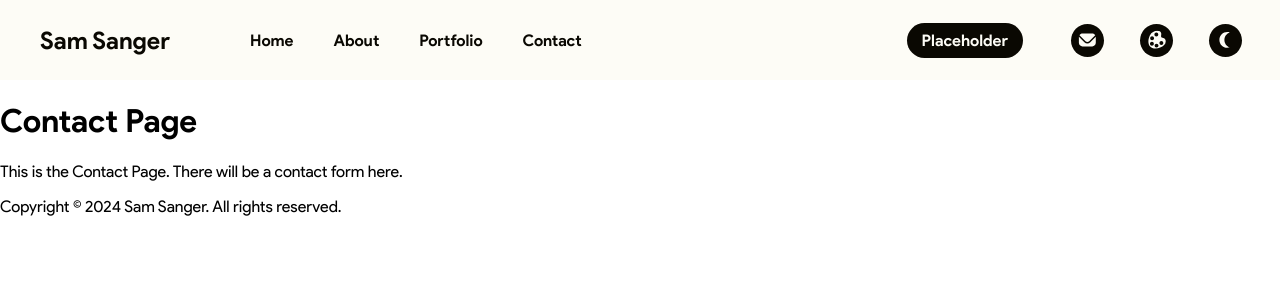
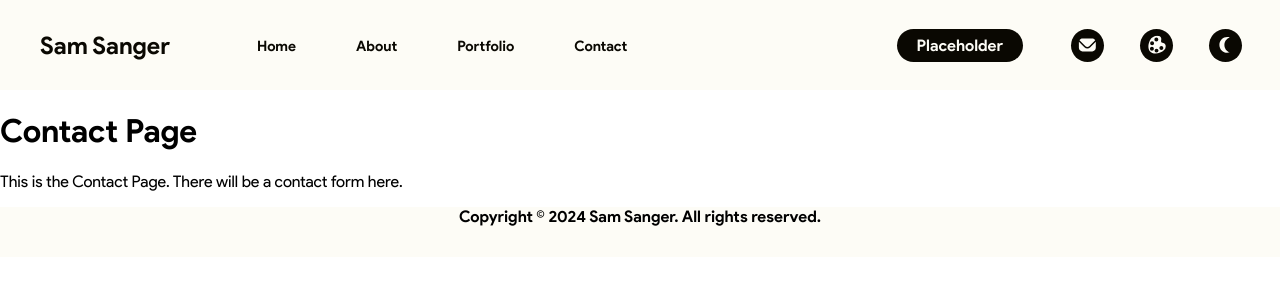
Before and after one commit to sammysango/sam-showreel, a React app: page /#/contact in a window 1280 px wide. Shown: the top 300 px of the page. Built offline with nearby package versions, Linux system fonts and the light colour scheme.

Commit message:
minor formatting improvements

```diff
--- a/src/components/Footer/Footer.js
+++ b/src/components/Footer/Footer.js
@@ -1,9 +1,10 @@
 import React from "react";
+import styles from "./styles.module.css";
 
 const Footer = () => {
   return (
     <footer>
-      <p>
+      <p className={styles.disclaimer}>
         Copyright © {new Date().getFullYear()} Sam Sanger. All rights reserved.
       </p>
     </footer>
--- /dev/null
+++ b/src/components/Footer/styles.module.css
@@ -0,0 +1,6 @@
+.disclaimer {
+  text-align: center;
+  font-weight: bold;
+  background-color: var(--background-color);
+  height: 50px;
+}
--- a/src/components/Navbar/styles.module.css
+++ b/src/components/Navbar/styles.module.css
@@ -8,7 +8,7 @@ body {
 
 .navbar {
   display: flex;
-  height: 80px;
+  height: 90px;
   justify-content: space-between;
   align-items: center;
   padding: 0 20px;
@@ -31,12 +31,13 @@ body {
 }
 
 .navItem {
-  margin: 0 20px; /* Adjust as needed to space out the links */
+  margin: 0 30px; /* Adjust as needed to space out the links */
 }
 
 .navLink {
   color: var(--text-color);
   font-weight: bold;
+  font-size: 0.9rem;
   text-decoration: none;
 }
 
@@ -44,7 +45,7 @@ body {
   font-size: 24px;
   font-weight: bold;
   flex-shrink: 0; /* Prevent the brand name from shrinking */
-  margin-right: 20px; /* Add right margin to create space */
+  margin-right: 17px; /* Add right margin to create space */
 }
 
 .brandName,
@@ -89,7 +90,7 @@ body {
   border: none;
   border-radius: 999px;
   font-weight: bold;
-  padding: 8px 15px;
+  padding: 7px 20px;
   cursor: pointer;
   transition:
     background-color 0.3s,
```
